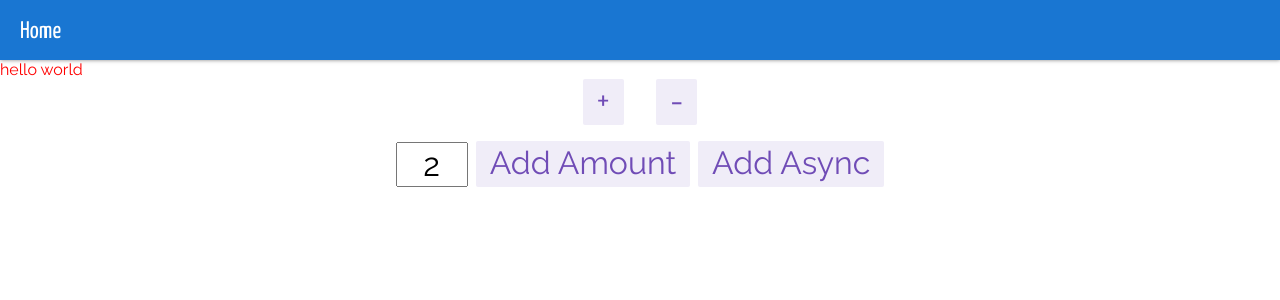
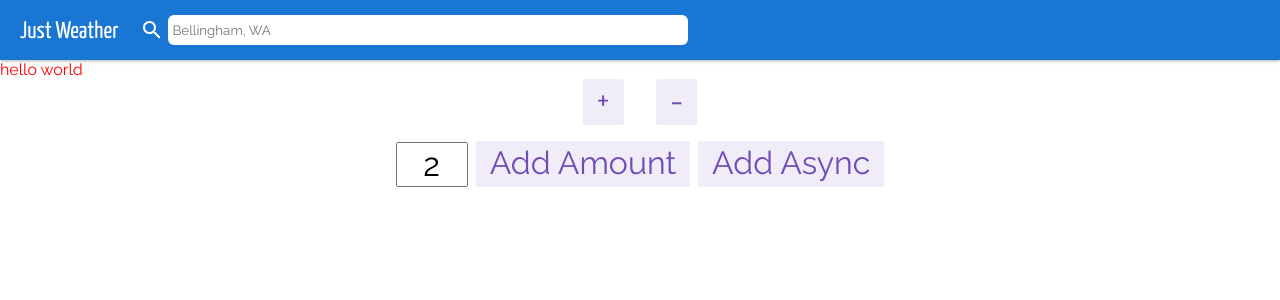
Before and after one commit to mgamlem3/just-weather, a React app: page / in a window 1280 px wide. Shown: the top 300 px of the page. Built offline with nearby package versions, Linux system fonts and the light colour scheme.

Commit message:
Add searchbox to nav

```diff
--- a/package.json
+++ b/package.json
@@ -82,7 +82,6 @@
 		"webpack-node-externals": "^2.5.2"
 	},
 	"dependencies": {
-		"@material-ui/core": "^4.11.2",
 		"@material-ui/icons": "^4.11.2",
 		"@reduxjs/toolkit": "^1.5.0",
 		"axios": "^0.21.0",
--- a/src/components/app/index.tsx
+++ b/src/components/app/index.tsx
@@ -7,7 +7,6 @@
 import React, { Suspense } from "react";
 import { Router, Switch, Route } from "react-router-dom";
 import { createBrowserHistory } from "history";
-import { CircularProgress } from "@material-ui/core";
 import { Routes } from "./routes";
 
 const Home = React.lazy(() => import("./pages/home"));
@@ -19,14 +18,7 @@ const customHistory = createBrowserHistory();
 const App: React.FunctionComponent = () => {
 	return (
 		<div className='app'>
-			<Suspense
-				fallback={
-					<div>
-						Loading...
-						<CircularProgress />
-					</div>
-				}
-			>
+			<Suspense fallback={<div>Loading...</div>}>
 				<Router history={customHistory}>
 					<Switch>
 						<Route path={Routes.Home}>
--- a/src/components/nav/index.tsx
+++ b/src/components/nav/index.tsx
@@ -5,6 +5,7 @@
  */
 
 import React, { useEffect, useRef, useState } from "react";
+import SearchBox from "../search-box";
 
 import NavButton from "./nav-button";
 import styles from "./styles.scss";
@@ -33,7 +34,8 @@ const Nav: React.FunctionComponent = () => {
 			ref={ref}
 		>
 			<div className={`${styles.navControls} ${styles.stickyInner}`}>
-				<NavButton link='/' text='Home' />
+				<NavButton link='/' text='Just Weather' />
+				<SearchBox />
 			</div>
 		</nav>
 	);
--- /dev/null
+++ b/src/components/search-box/index.tsx
@@ -0,0 +1,23 @@
+/**
+ * @author Michael Gamlem III
+ * @copyright This file is subject to the terms and conditions defined in file 'LICENSE', which is part of the source code for this project.
+ * @format
+ */
+
+import React from "react";
+import SearchIcon from "@material-ui/icons/Search";
+
+import styles from "./styles.scss";
+
+class SearchBox extends React.PureComponent {
+	render(): JSX.Element {
+		return (
+			<div className={styles.container}>
+				<SearchIcon className={styles.icon} />
+				<input className={styles.input} placeholder='Bellingham, WA' />
+			</div>
+		);
+	}
+}
+
+export default SearchBox;
--- /dev/null
+++ b/src/components/search-box/styles.scss
@@ -0,0 +1,25 @@
+/**
+ * @author Michael Gamlem III
+ * @copyright This file is subject to the terms and conditions defined in file 'LICENSE', which is part of the source code for this project.
+ * @format
+ */
+
+.container {
+	display: flex;
+	align-items: center;
+	margin-left: 14px;
+
+	.icon {
+		margin-right: 4px;
+		color: white;
+	}
+
+	.input {
+		height: 50%;
+		width: 40vw;
+		padding: 0 4px;
+		border-radius: 6px;
+		border: none;
+		outline: none;
+	}
+}
```
